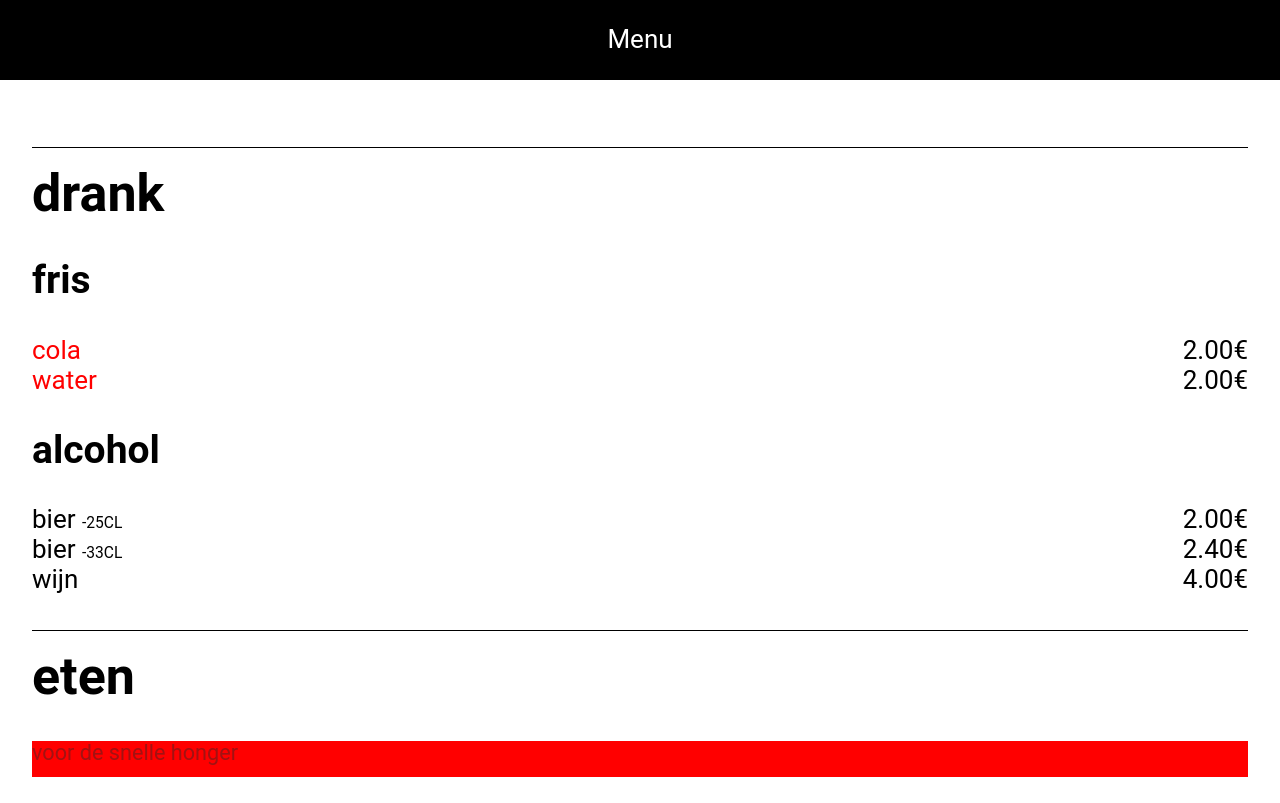
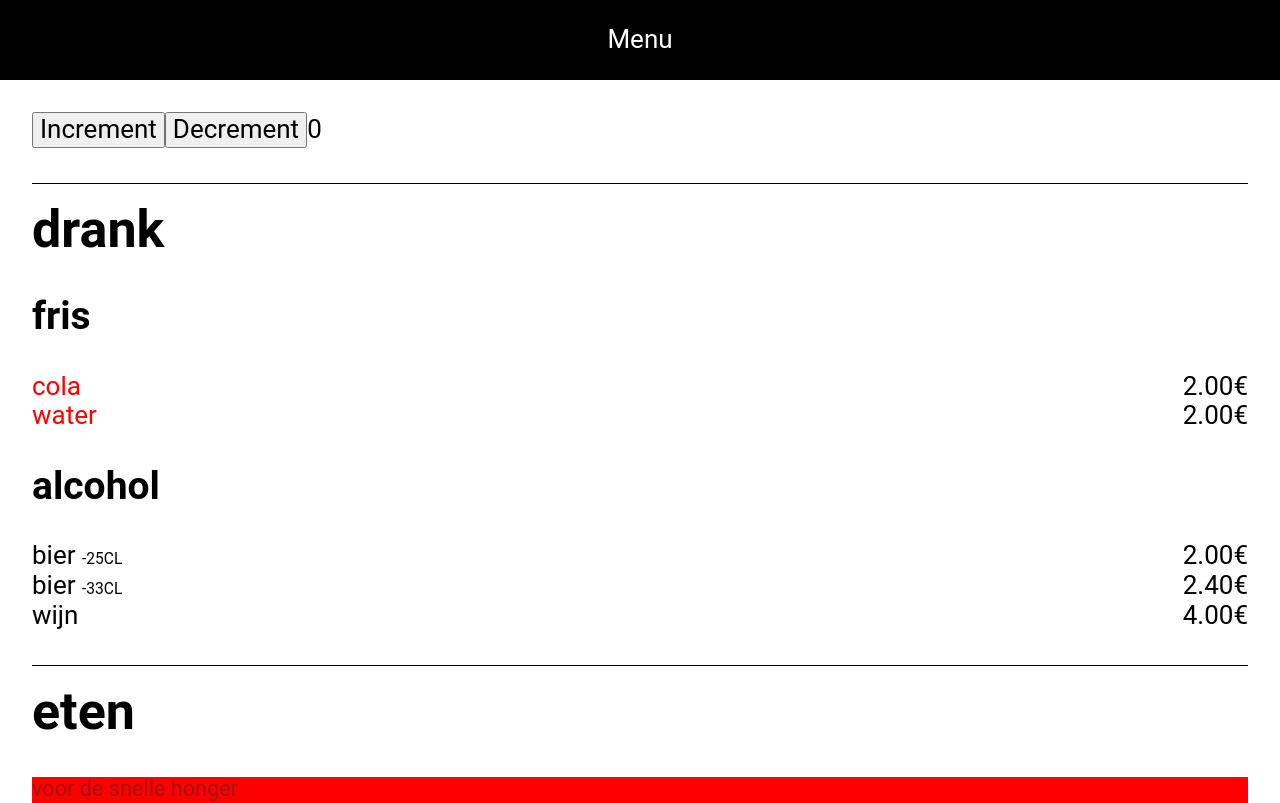
Before and after one commit to Talha-Bayansar/menucard, a React (Create React App) app: page / in a window 1280 px wide. Shown: the top 803 px of the page. Built offline with nearby package versions, Linux system fonts and the light colour scheme.

Commit message:
oef6.4 done

```diff
--- a/src/App.js
+++ b/src/App.js
@@ -1,4 +1,4 @@
-import React from "react";
+import React, { useState } from "react";
 import "normalize.css";
 import "./App.css";
 import Category from "./Components/Category";
@@ -26,9 +26,14 @@ function App() {
     return bool;
   };
 
+  const [counter, setCounter] = useState(0);
+
   return (
     <StyledApp className="app">
       <Navbar name="Menu" />
+      <button onClick={() => setCounter(counter + 1)}>Increment</button>
+      <button onClick={() => setCounter(counter - 1)}>Decrement</button>
+      {counter}
       {PRODUCTS_DATA.map((category) => (
         <Category key={category.name} category={category}>
           {category.subcategories.map((sc) => (
--- a/src/Components/ProductLine.js
+++ b/src/Components/ProductLine.js
@@ -29,7 +29,7 @@ const StyledProductNote = styled(Note)`
   padding: 0 1.5em 0.5em 0;
 `;
 
-function isActive() {}
+function isActive(product) {}
 
 /** @return {null} */
 function ProductLine(props) {
```
